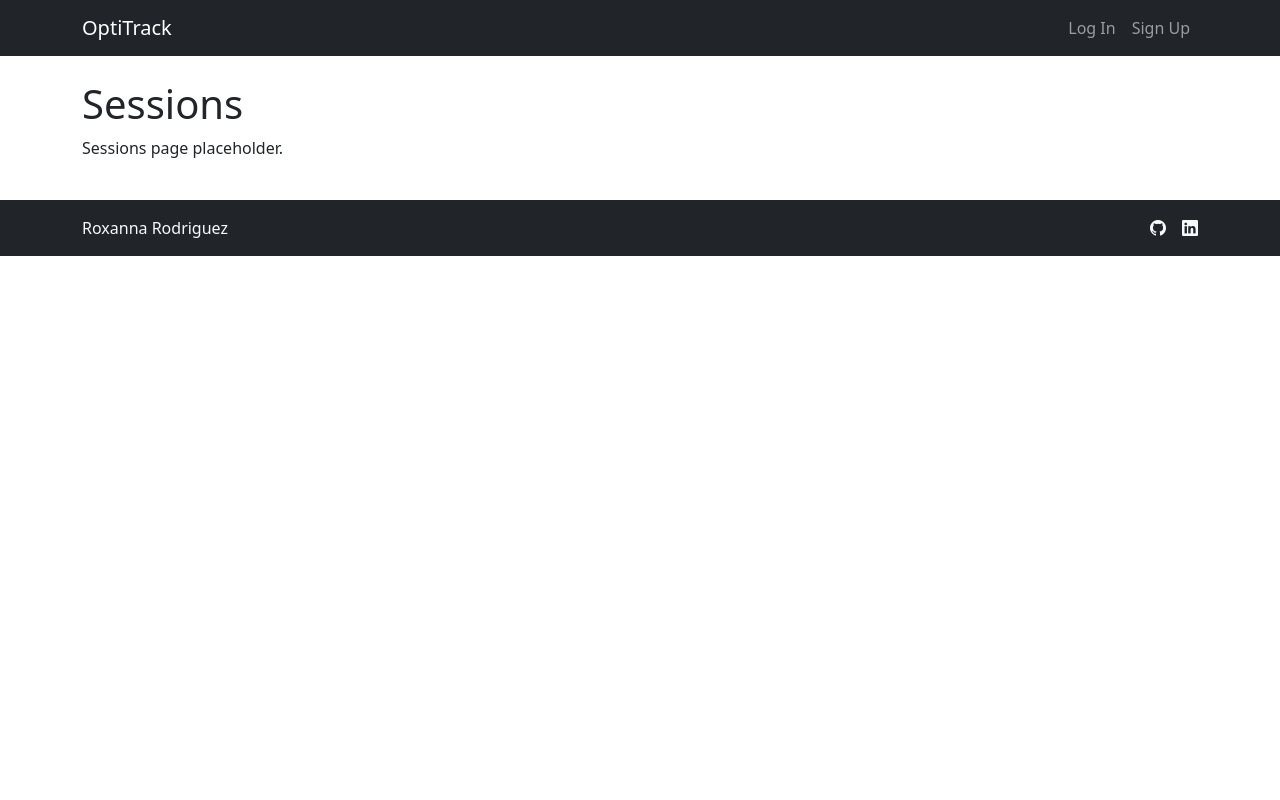
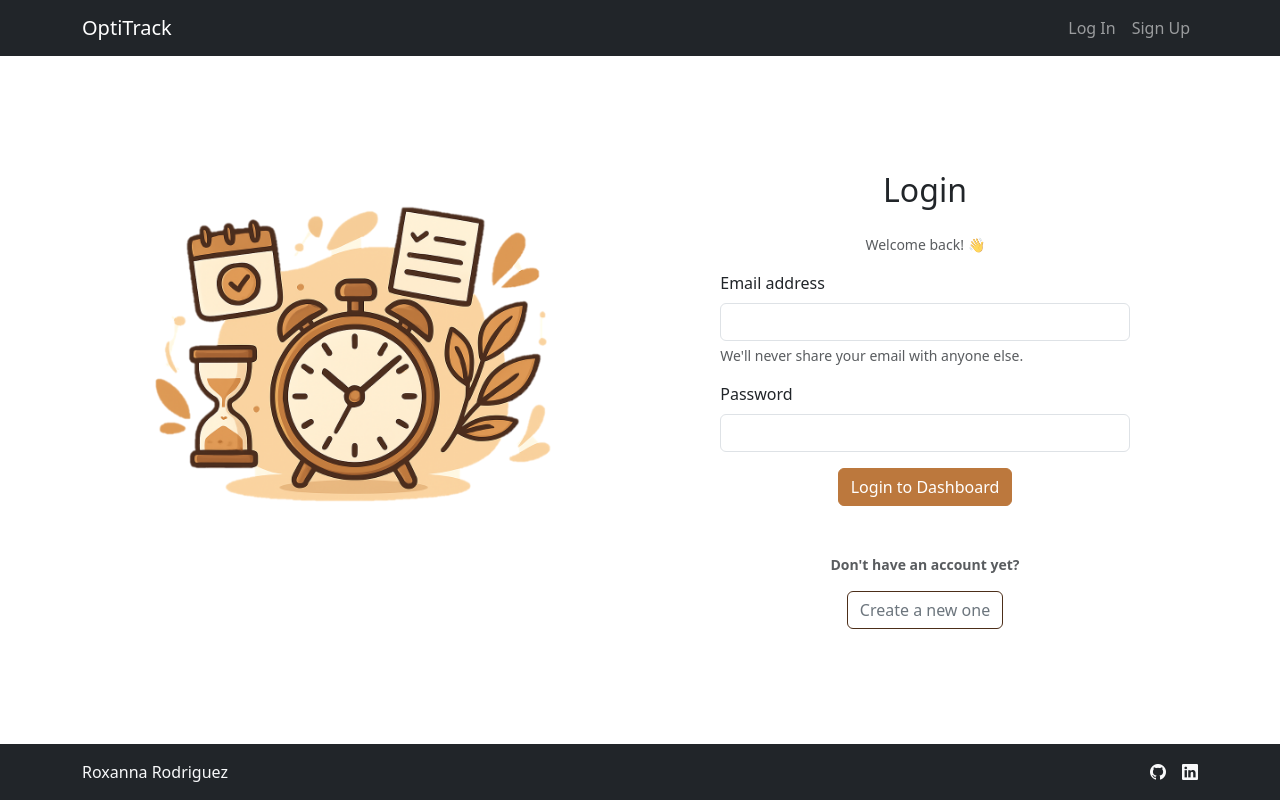
Before and after one commit to roxannardgz/time-management-cs50, a Flask app: template templates/login.html in a window 1280 px wide. Run offline with Flask 3, Linux system fonts and the light colour scheme; the template is opened without the code that fills it, so the values that code supplies are empty.

Commit message:
Base design for login and signup templates and rendering

```diff
--- a/app.py
+++ b/app.py
@@ -1,9 +1,17 @@
-from flask import Flask, render_template, request
+from flask import Flask, render_template, request, flash, session, redirect, url_for
 from markupsafe import escape
 from datetime import datetime
 
 # Configure application
 app = Flask(__name__)
+app.secret_key = "dev"
+app.config["TEMPLATES_AUTO_RELOAD"] = True
+
+USERS = {"demo": "demo123"}
+
+
+
+# Configure database
 
 
 @app.route("/")
@@ -19,3 +27,50 @@ def sessions():
 @app.route("/activities")
 def activities():
     return render_template("activities.html")
+
+
+
+# TODO create account
+@app.route("/signup", methods=['GET', 'POST'])
+def signup():
+    """Sign user up"""
+
+    # User reached via POST
+    if request.method == "POST":
+        pass
+
+    # User reached via GET
+    else:
+        return render_template("signup.html")
+
+
+@app.route("/login", methods=['GET', 'POST'])
+def login():
+
+    # Forget any user_id
+    session.clear()
+
+    # User reached via POST
+    if request.method == "POST":
+        username = request.form.get("username", "").strip()
+        password = request.form.get("password", "")
+
+        if not username or not password:
+            flash("Please provide both username and password.", "warning")
+            return render_template("login.html"), 400
+
+        expected_password = USERS.get(username)
+        if expected_password is None or expected_password != password:
+            flash("Invalid username or password.", "danger")
+            return render_template("login.html"), 401
+
+        session["user"] = username
+        flash("Logged in successfully.", "success")
+        return redirect(url_for("index"))
+    # User reached via GET
+    else:
+        return render_template("login.html")
+
+
+# TODO logout
+#session.clear()
--- a/static/styles.css
+++ b/static/styles.css
@@ -2,18 +2,66 @@
     background-color: #1F1D20;
 }
 
+html,
+body {
+    height: 100%;
+}
+
+body {
+    display: flex;
+    flex-direction: column;
+    min-height: 100vh;
+}
+
+main {
+    flex: 1;
+}
+
+.main-center-y {
+    display: flex;
+    align-items: center;
+    justify-content: center;
+}
+
+.filled-side {
+    background-color: #ffeed1;
+}
 
 .btn-primary {
     background-color: #4c2e19;
     border-color: #4c2e19;
 }
 
+.btn-primary:hover {
+    background-color: #e19b56;
+    border-color: #e19b56;
+}
+
+.btn-secondary {
+    background-color: #bc783d;
+    border-color: #bc783d;
+}
+
+.btn-secondary:hover {
+    background-color: #e19b56;
+    border-color: #e19b56;
+}
 
 .btn-outline-secondary {
     border-color: #4c2e19;
 }
 
+.btn-outline-secondary:hover {
+    background-color: #ffeed1;
+    border-color: #ffeed1;
+    color: #4c2e19;
+}
 
+.accent-word {
+    color: #4c2e19;
+    font-weight: inherit;
+    font-style: italic;
+}
 
 
 
@@ -22,6 +70,7 @@
 #1F1D20
 #b96d33
 
+#4c2e19
 #fff2d3
 #b16630
 #e49e5b
--- a/templates/layout.html
+++ b/templates/layout.html
@@ -36,10 +36,10 @@
             <div class="collapse navbar-collapse" id="navbarNav">
                 <ul class="navbar-nav ms-auto mb-2 mb-md-0">
                     <li class="nav-item">
-                        <a class="nav-link" href="{{ url_for('index') }}">Log In</a>
+                        <a class="nav-link" href="{{ url_for('login') }}">Log In</a>
                     </li>
                     <li class="nav-item">
-                        <a class="nav-link" href="{{ url_for('index') }}">Sign Up</a>
+                        <a class="nav-link" href="{{ url_for('signup') }}">Sign Up</a>
                     </li>
                 </ul>
             </div>
@@ -48,7 +48,7 @@
 
 
     <!-- Main page content -->
-    <main class="container py-4">
+    <main class="{% block main_class %}{% endblock %}">
 
         <!-- Flash messages (ChatGPT Suggestion) -->
         {% if get_flashed_messages() %}
--- a/templates/login.html
+++ b/templates/login.html
@@ -1,8 +1,49 @@
 {% extends "layout.html" %}
 
-{% block title %}Sessions{% endblock %}
+{% block title %}Login{% endblock %}
+
+{% block main_class %}main-center-y{% endblock %}
 
 {% block content %}
-<h1>Sessions</h1>
-<p>Sessions page placeholder.</p>
+
+<div class="container my-5">
+    <div class="row">
+
+        <!-- Left side (image) -->
+        <div class="col-md-6 d-none d-md-block">
+            <img src="{{ url_for('static', filename='login-img.png') }}" class="img-fluid" alt="Login illustration">
+        </div>
+
+        <!-- Right side (form) -->
+        <div class="col-md-6 d-flex align-items-center justify-content-center">
+            <div class="w-75">
+                <h2 class="mb-4 text-center ">Login</h2>
+                <p class="text-center text-muted small">Welcome back! 👋</p>
+
+                <!-- Login form (Adapted from Bootstrap documentation: forms overview)-->
+                <form action="/login" method="post">
+                    <div class="mb-3">
+                        <label for="loginEmail" class="form-label">Email address</label>
+                        <input type="email" class="form-control" id="loginEmail" aria-describedby="emailHelp"
+                            name="email" required>
+                        <div id="emailHelp" class="form-text">We'll never share your email with anyone else.</div>
+                    </div>
+                    <div class="mb-3">
+                        <label for="loginPassword" class="form-label">Password</label>
+                        <input type="password" class="form-control" id="loginPassword" name="password" required>
+                    </div>
+                    <button type="submit" class="btn btn-secondary d-block mx-auto">Login to Dashboard</button>
+                </form>
+
+                <div class="d-flex flex-column align-items-center mt-5">
+                    <p class="text-center text-muted small"><b>Don't have an account yet?</b></p>
+                    <a href="/signup" class="btn btn-outline-secondary">Create a new one</a>
+                </div>
+
+            </div>
+        </div>
+
+    </div>
+</div>
+
 {% endblock %}
```
Also changed, not shown: templates/index.html (+6 -2 lines), templates/signup.html (+47 -3 lines), static/login-img.png (added), static/signup-img.png (added).
